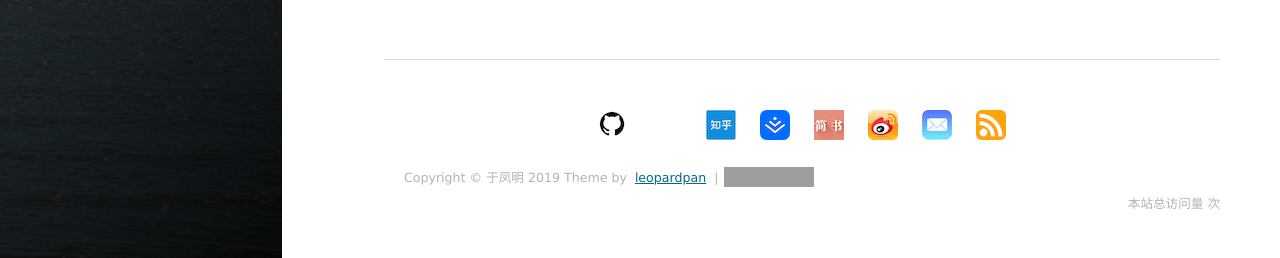
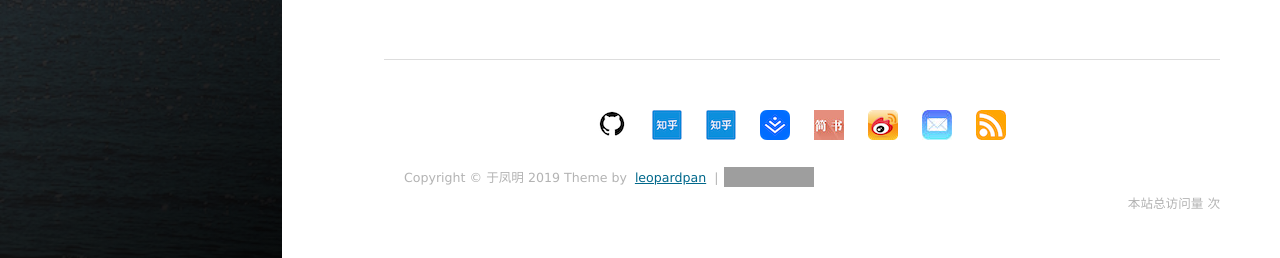
Before and after one commit to victorfengming/victorfengming.github.io.leopardpan, a Jekyll site: the page built from about.md, in a window 1280 px wide and 1169 px high. Shown: the part 908-1166 px from the top of the window. Built offline with Jekyll 4.4.1, drawn with Linux system fonts in a browser that asks for light colours; nearby versions of some CDN libraries; comment, search, counter and statistics services are not loaded; grey boxes are pictures that could not be loaded.

Commit message:
修改qq图标icon的png++

```diff
--- a/_includes/footer.html
+++ b/_includes/footer.html
@@ -17,7 +17,7 @@
           <!-- qq -->
           <li class="navigation__item_social">
             <a href="tencent://AddContact/?fromId=45&fromSubId=1&subcmd=all&uin={{site.social.qq}}&website=www.oicqzone.com" title="@{{site.social.qq}}" target="_blank">
-              <div class="footer-social-icon" style="background:url(/images/qq.png);"></div>
+              <div class="footer-social-icon" style="background:url(/images/zhihu.png);"></div>
             </a>
           </li>
 
```
